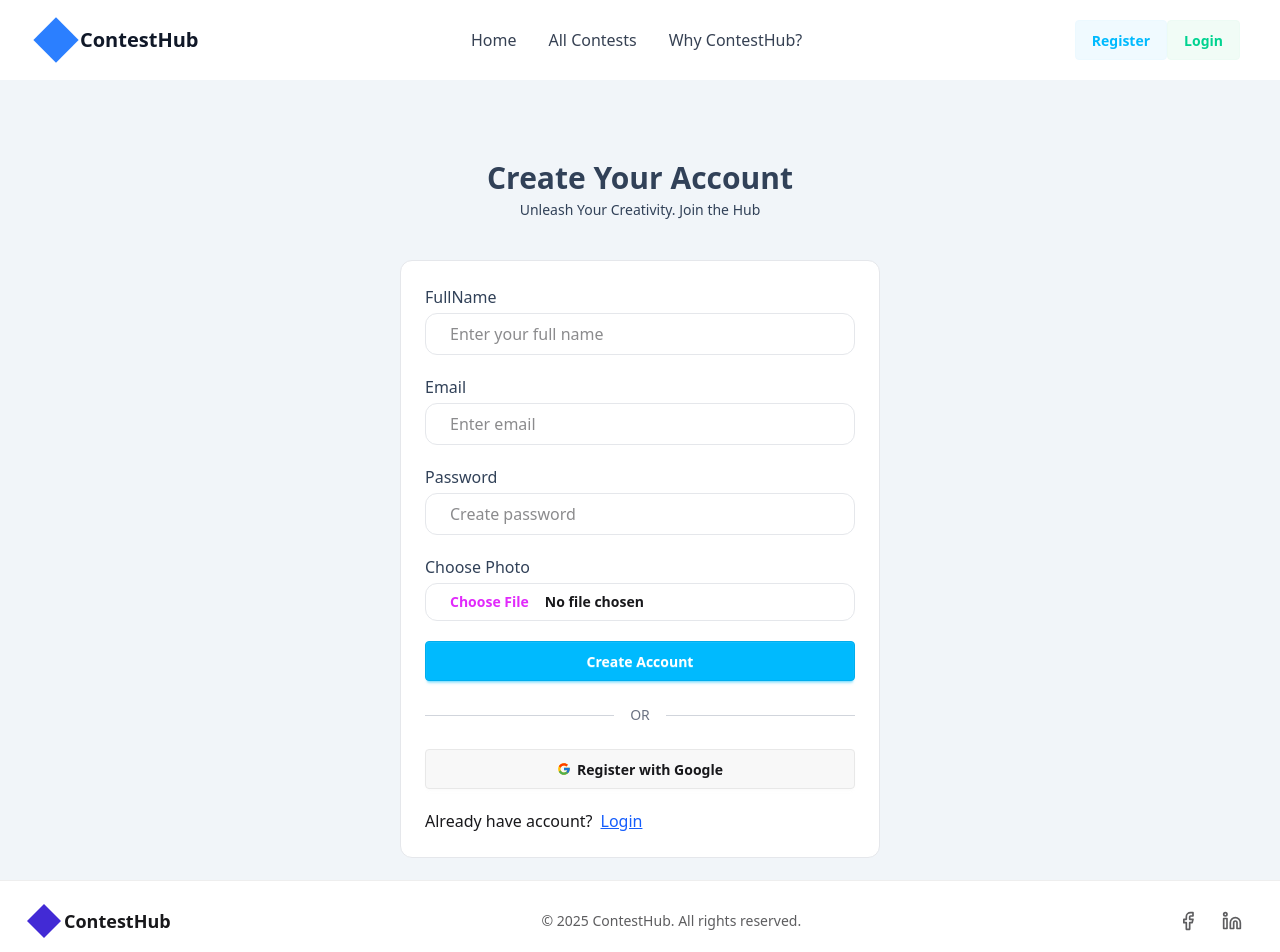
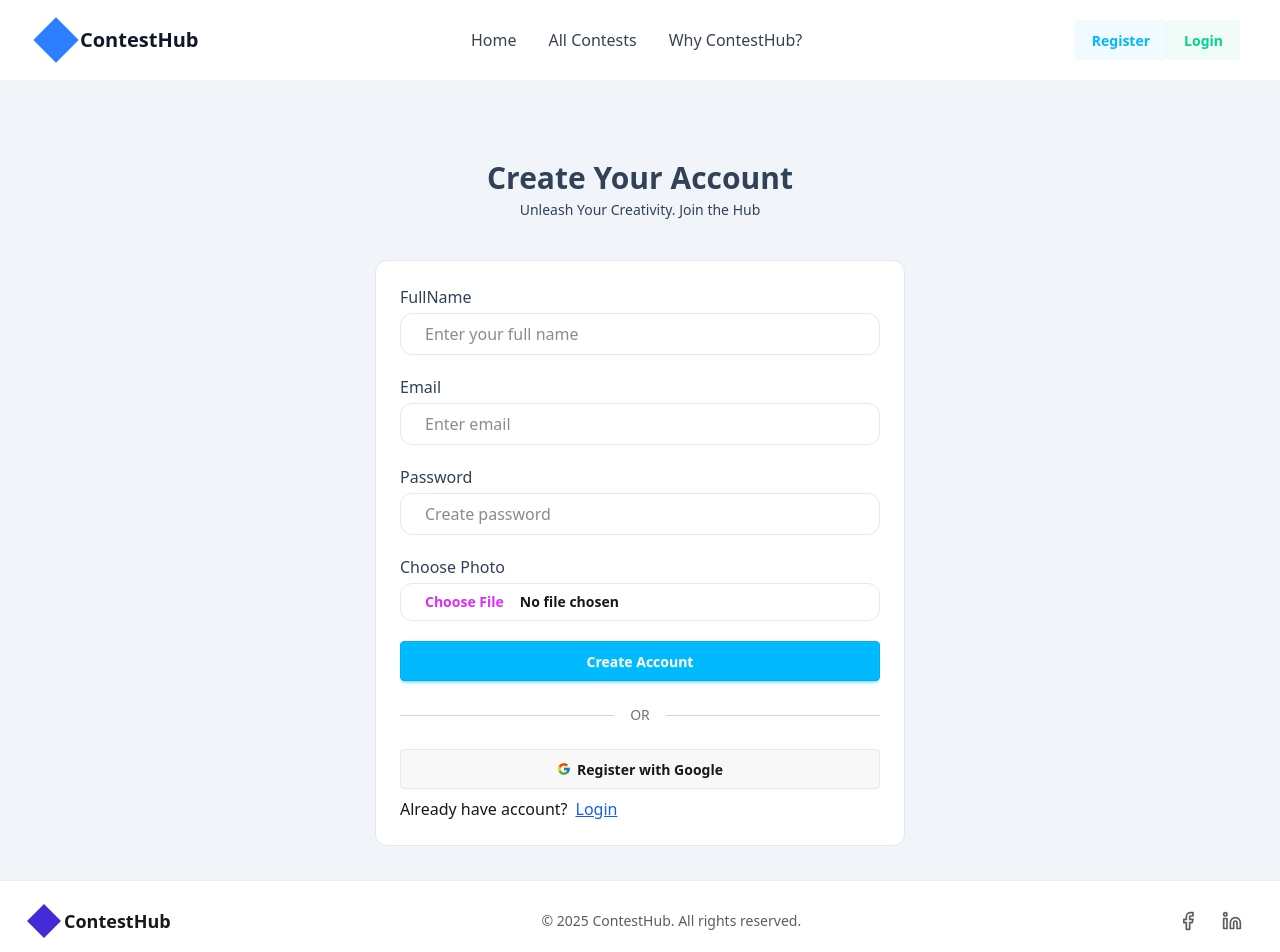
Before and after one commit to Imrannazirmim/ContextHub_Frontend, a React (Vite) app: page /auth/register in a window 1280 px wide. Shown: the top 952 px of the page. Built offline with nearby package versions, Linux system fonts and the light colour scheme; no server answers.

Commit message:
register auth fix

```diff
--- a/src/Components/AuthLayout/RegisterForm.jsx
+++ b/src/Components/AuthLayout/RegisterForm.jsx
@@ -7,6 +7,7 @@ import { useForm } from "react-hook-form";
 import { toast, Toaster } from "react-hot-toast";
 import axios from "axios";
 import { validationRules } from "../Utils/validationRules.jsx";
+import { getAdditionalUserInfo } from "firebase/auth";
 
 const RegisterForm = () => {
     const {
@@ -68,10 +69,10 @@ const RegisterForm = () => {
     };
 
     return (
-        <>
+        <section className=" bg-white border border-gray-200 rounded-xl p-6">
             <form
                 onSubmit={handleSubmit(handleRegisterForm)}
-                className="flex flex-col gap-5 w-120 bg-white border border-gray-200 rounded-xl p-6 "
+                className="flex flex-col gap-5 w-120 bg-white  "
             >
                 <div className="flex flex-col gap-1">
                     <label htmlFor="name" className="text-slate-700">
@@ -130,17 +131,22 @@ const RegisterForm = () => {
                     />
                     {errors.photo && <p className="text-red-500 text-sm mt-1">{errors.photo.message}</p>}
                 </div>
+
                 <div>
                     <button type="submit" className="btn btn-info text-white w-full">
                         Create Account
                     </button>
+                </div>
+            </form>
+
+            <div>
                 <Divider />
                 <button onClick={handleGoogleSignIn} className="btn w-full">
                     <FcGoogle />
                     Register with Google
                 </button>
             </div>
-                <div>
+            <div className="mt-2">
                 <span>
                     Already have account?
                     <Link to="/auth/login" className="text-blue-600 ml-2 underline">
@@ -148,9 +154,8 @@ const RegisterForm = () => {
                     </Link>
                 </span>
             </div>
-            </form>
             <Toaster />
-        </>
+        </section>
     );
 };
 
```
Lines whose indentation alone changed are shown as unchanged.
